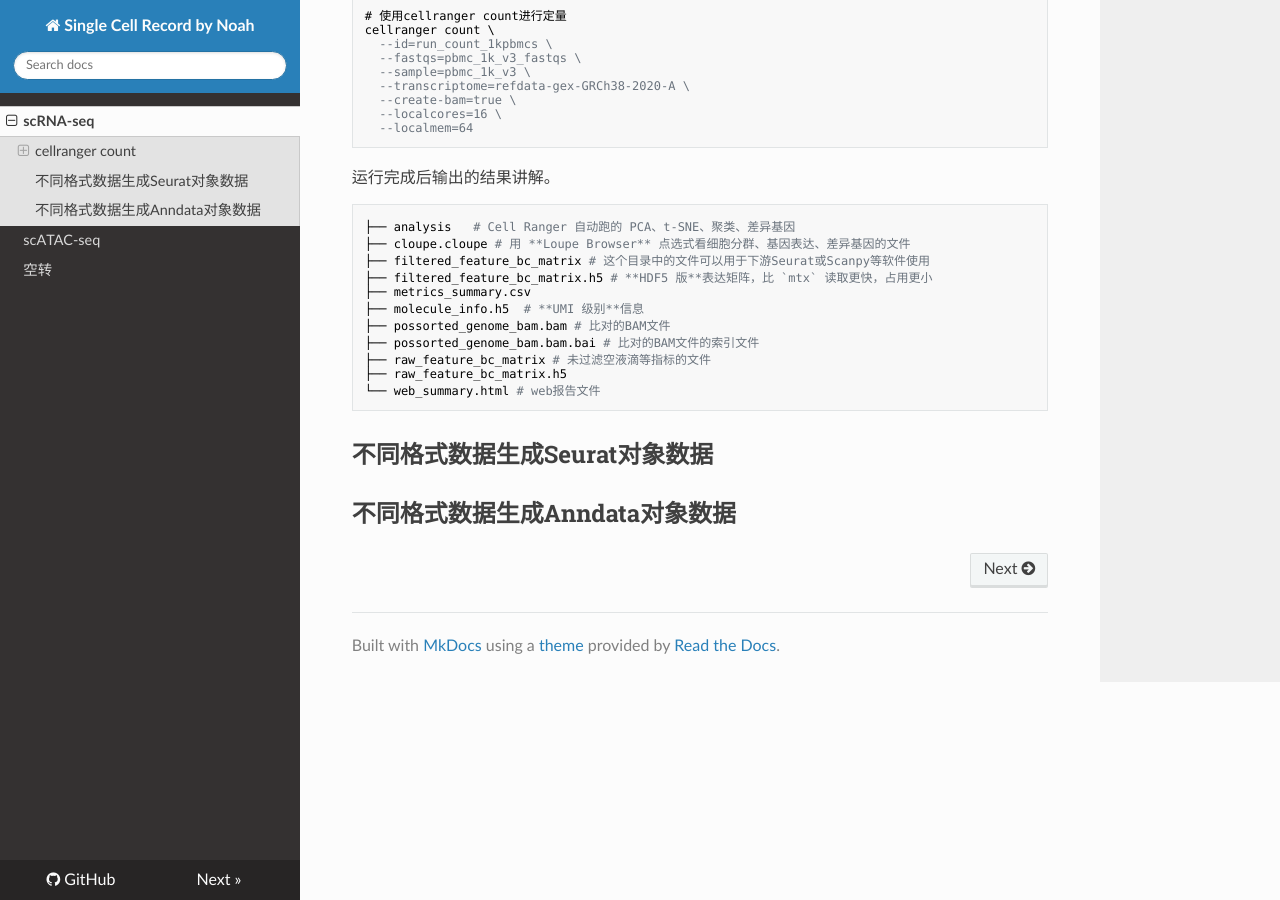
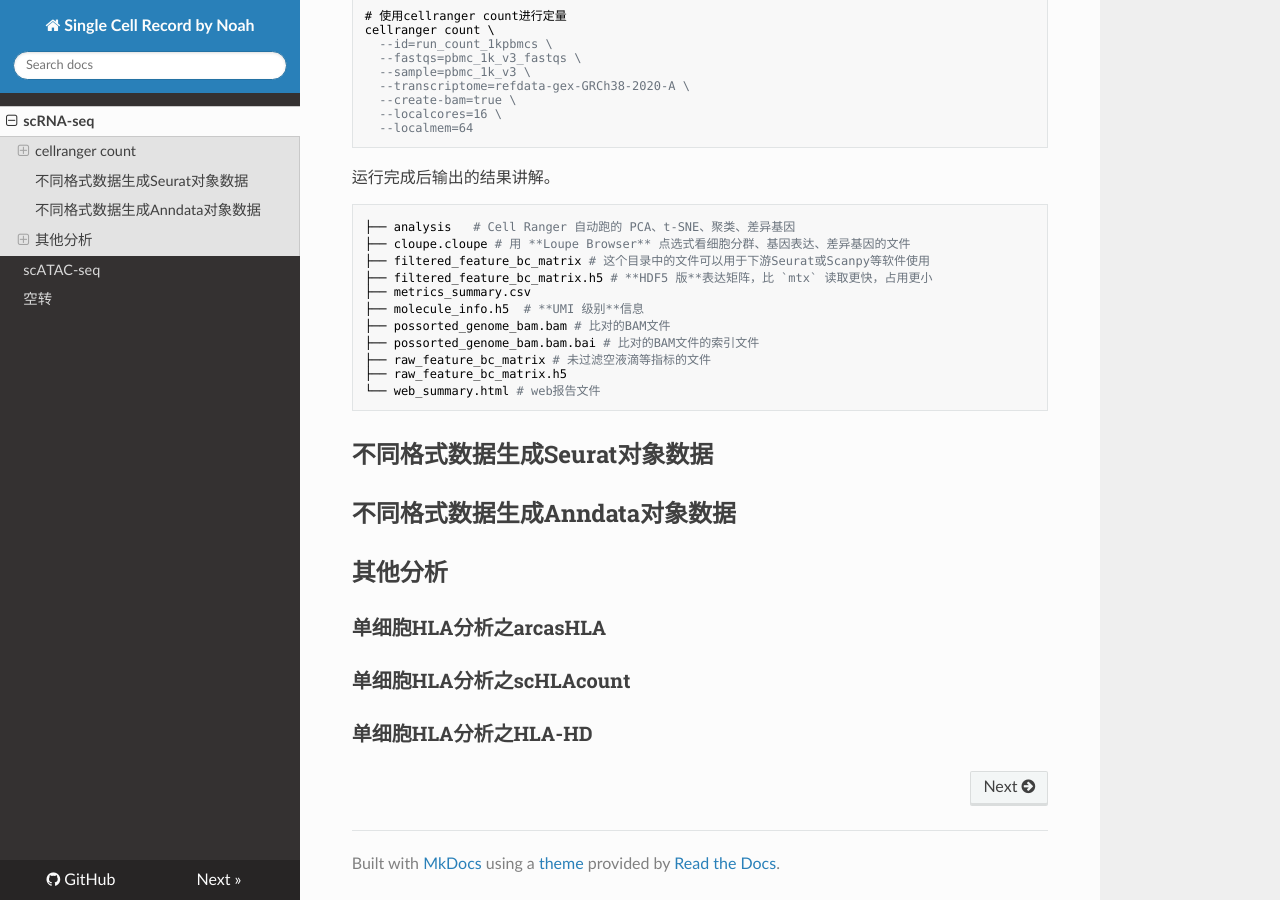
Before and after one commit to Wangjien/my-single-cell-record, an MkDocs documentation site: the page built from docs/scRNA-seq.md, in a window 1280 px wide and 900 px high, scrolled down 3809 px. Built offline with MkDocs 1.6.1, drawn with Linux system fonts in a browser that asks for light colours; nearby versions of some CDN libraries.

```diff
--- a/docs/scRNA-seq.md
+++ b/docs/scRNA-seq.md
@@ -163,3 +163,12 @@
 
 
 ## 不同格式数据生成Anndata对象数据
+
+
+
+## 其他分析
+### 单细胞HLA分析之arcasHLA
+
+### 单细胞HLA分析之scHLAcount
+
+### 单细胞HLA分析之HLA-HD
```
